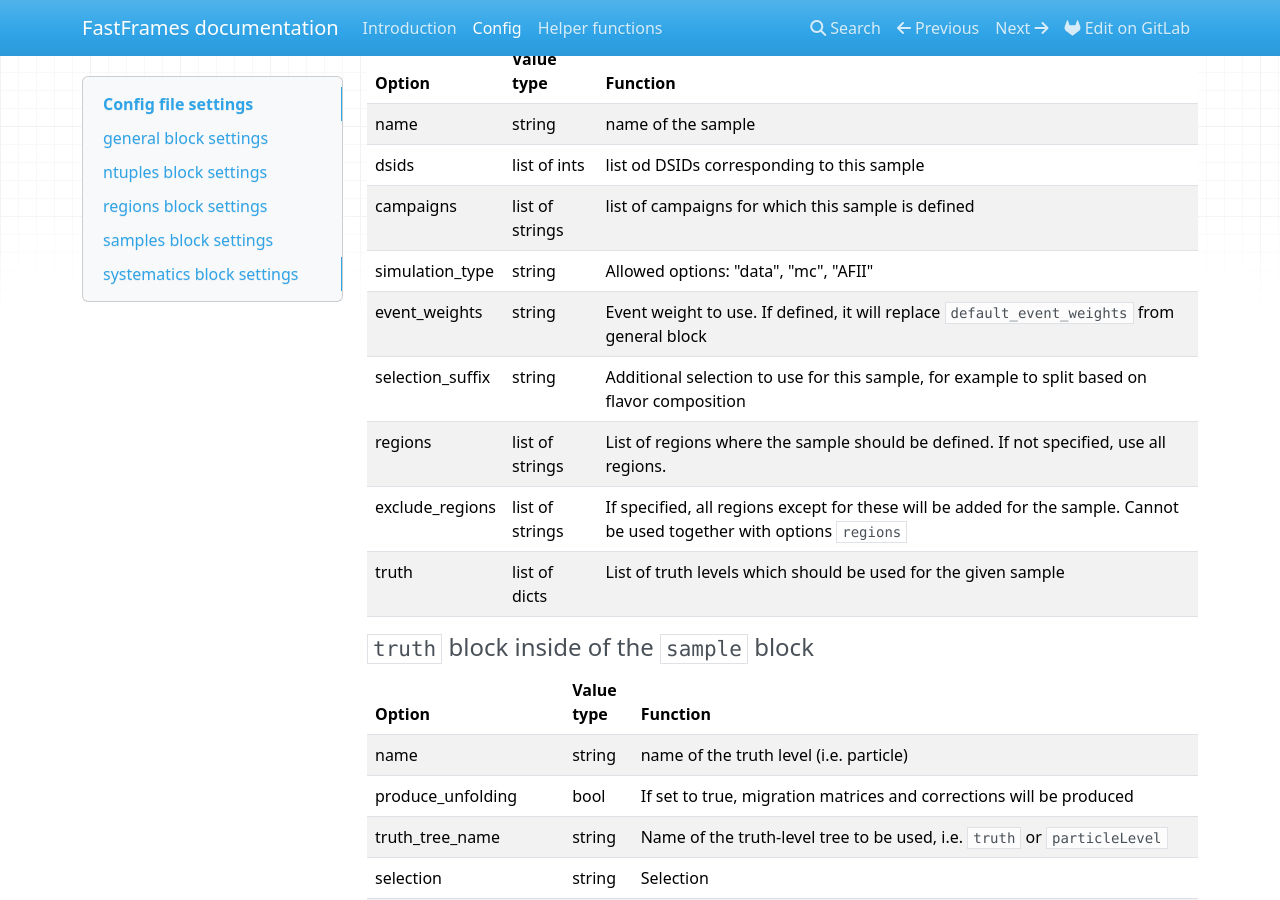
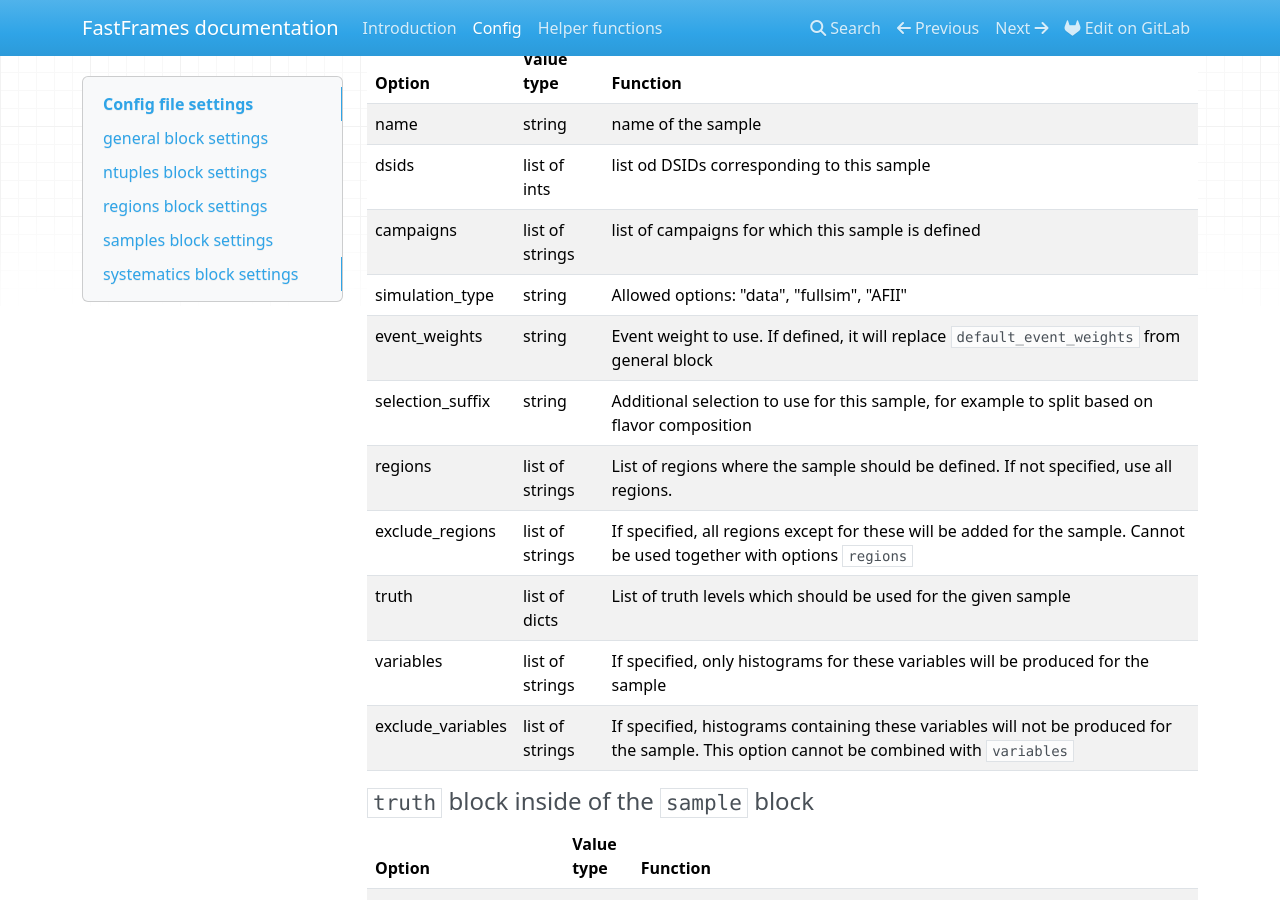
Before and after one commit to SuperNova76/FastFrames, an MkDocs documentation site: the page built from docs/config.md, in a window 1280 px wide and 900 px high, scrolled down 3375 px. Built offline with MkDocs 1.6.1, drawn with Linux system fonts in a browser that asks for light colours; nearby versions of some CDN libraries.

Commit message:
Update the code to the new input from TopCPToolkit

````diff
--- a/docs/config.md
+++ b/docs/config.md
@@ -76,12 +76,14 @@ User has 2 options how to define the binning. Either specify bin edges for irreg
 | name              | string            | name of the sample |
 | dsids             | list of ints      | list od DSIDs corresponding to this sample    |
 | campaigns         | list of strings   | list of campaigns for which this sample is defined   |
-| simulation_type   | string            | Allowed options: "data", "mc", "AFII" |
+| simulation_type   | string            | Allowed options: "data", "fullsim", "AFII" |
 | event_weights     | string            | Event weight to use. If defined, it will replace ```default_event_weights``` from general block   |
 | selection_suffix  | string            | Additional selection to use for this sample, for example to split based on flavor composition |
 | regions           | list of strings   | List of regions where the sample should be defined. If not specified, use all regions. |
 | exclude_regions   | list of strings   | If specified, all regions except for these will be added for the sample. Cannot be used together with options ```regions```   |
 | truth             | list of dicts     | List of truth levels which should be used for the given sample    |
+| variables         | list of strings   | If specified, only histograms for these variables will be produced for the sample |
+| exclude_variables | list of strings   | If specified, histograms containing these variables will not be produced for the sample. This option cannot be combined with ```variables``` |
 
 #### `truth` block inside of the `sample` block
 
````
Also changed, not shown: 13 other files.
